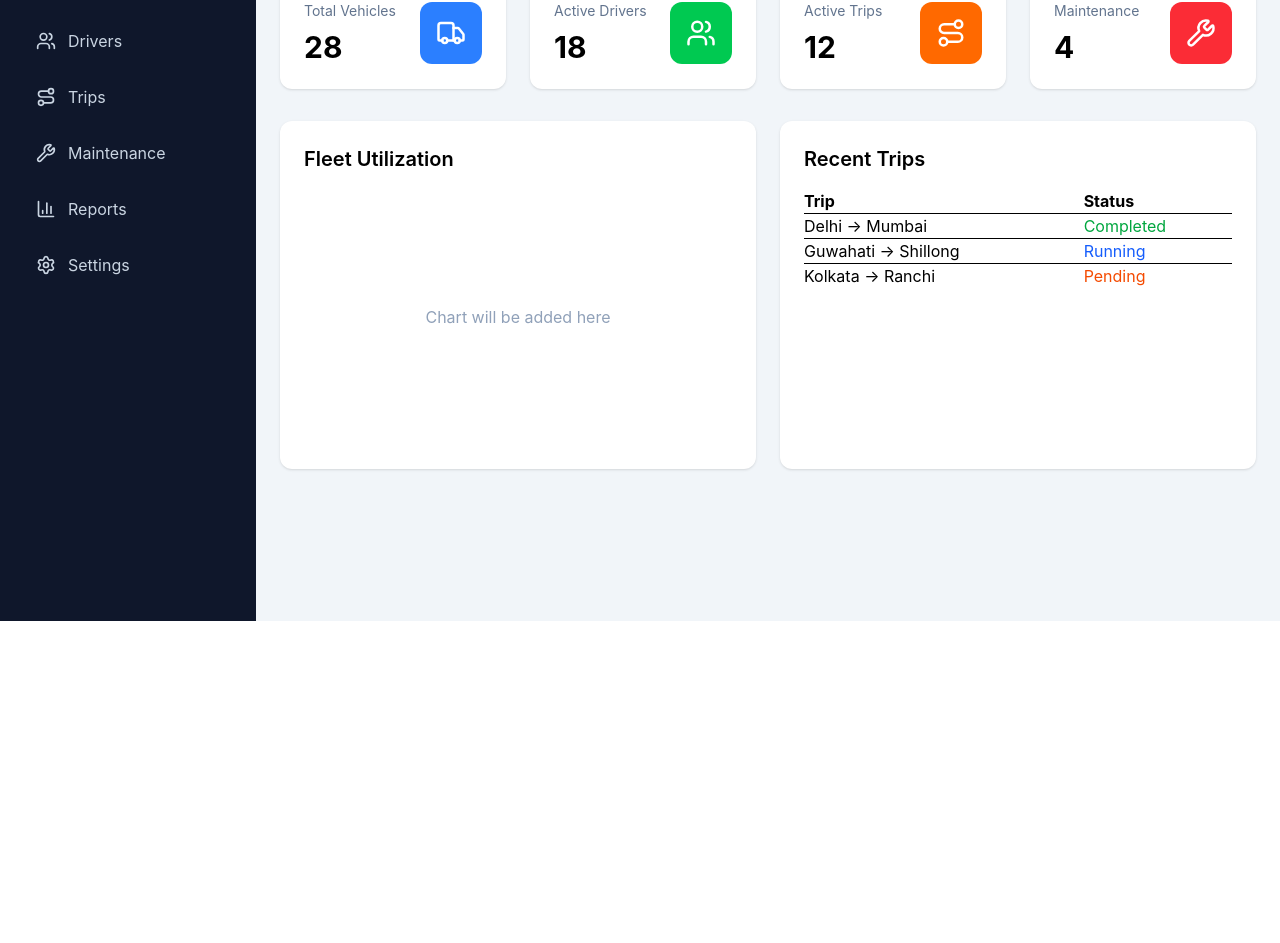
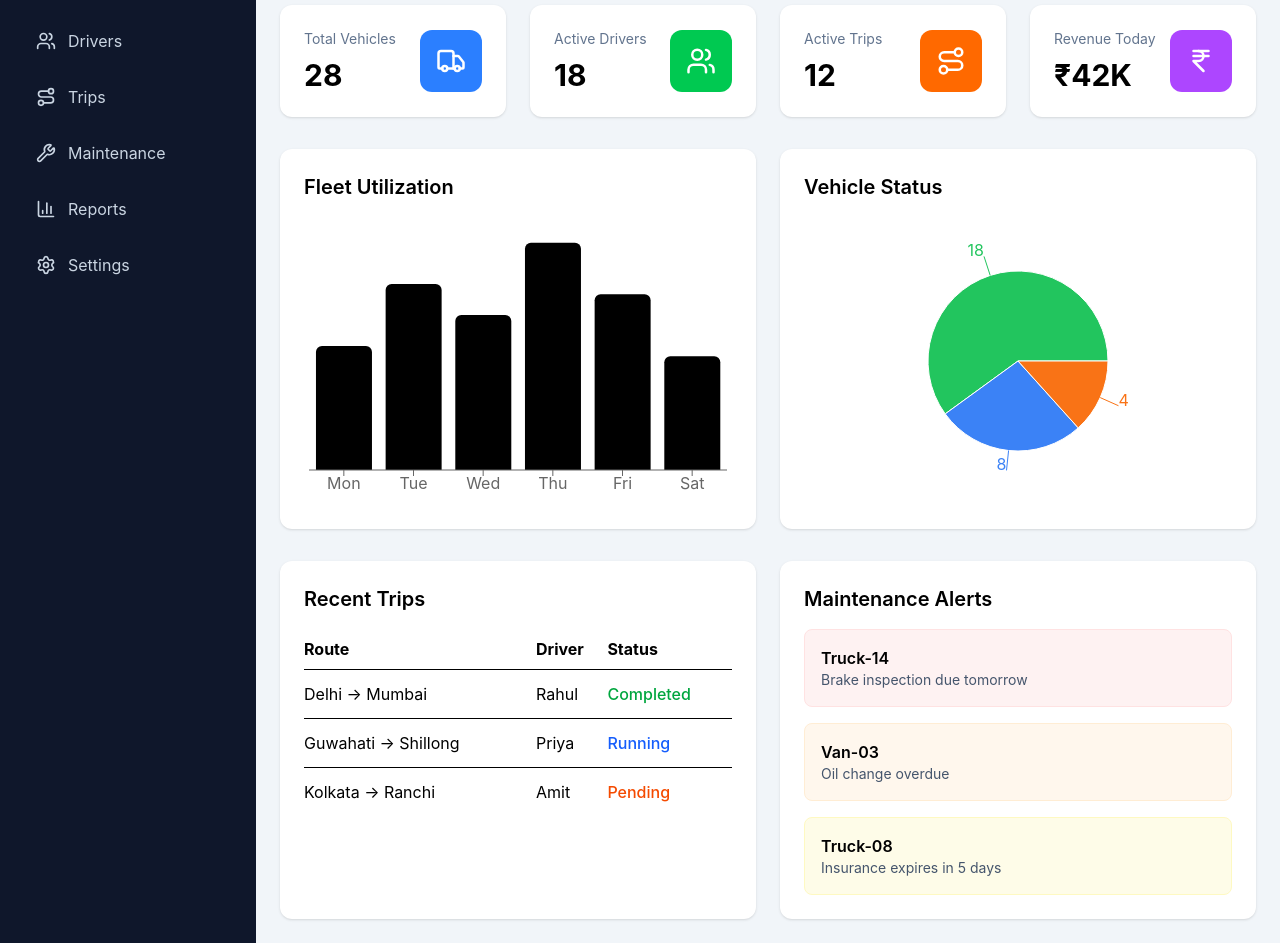
Before and after one commit to senguptasiddhartha/transitops-odoo-hackathon-2026, a React (Vite) app: page / in a window 1280 px wide. Shown: the part 179-1122 px from the top of the page. Before the commit the page ends 800 px from the top, so only its background shows below. Built offline with nearby package versions, Linux system fonts and the light colour scheme.

Commit message:
fleet chart updated

```diff
--- a/src/pages/dashboard/Dashboard.tsx
+++ b/src/pages/dashboard/Dashboard.tsx
@@ -3,7 +3,19 @@ import {
   Users,
   Route,
   Wrench,
+  IndianRupee,
 } from "lucide-react";
+
+import {
+  ResponsiveContainer,
+  BarChart,
+  Bar,
+  XAxis,
+  Tooltip,
+  PieChart,
+  Pie,
+  Cell,
+} from "recharts";
 
 const cards = [
   {
@@ -25,19 +37,45 @@ const cards = [
     color: "bg-orange-500",
   },
   {
-    title: "Maintenance",
-    value: 4,
-    icon: Wrench,
-    color: "bg-red-500",
+    title: "Revenue Today",
+    value: "₹42K",
+    icon: IndianRupee,
+    color: "bg-purple-500",
   },
 ];
+
+const fleetData = [
+  { day: "Mon", trips: 12 },
+  { day: "Tue", trips: 18 },
+  { day: "Wed", trips: 15 },
+  { day: "Thu", trips: 22 },
+  { day: "Fri", trips: 17 },
+  { day: "Sat", trips: 11 },
+];
+
+const statusData = [
+  { name: "Available", value: 18 },
+  { name: "On Trip", value: 8 },
+  { name: "Maintenance", value: 4 },
+];
+
+const COLORS = ["#22c55e", "#3b82f6", "#f97316"];
 
 export default function Dashboard() {
   return (
     <div className="space-y-8">
-      <h1 className="text-3xl font-bold text-slate-800">
-        Dashboard
-      </h1>
+
+      <div className="flex items-center justify-between">
+        <div>
+          <h1 className="text-3xl font-bold text-slate-800">
+            Dashboard
+          </h1>
+
+          <p className="text-slate-500 mt-1">
+            Welcome to TransitOps Fleet Management
+          </p>
+        </div>
+      </div>
 
       <div className="grid gap-6 md:grid-cols-2 xl:grid-cols-4">
         {cards.map((card) => {
@@ -46,7 +84,7 @@ export default function Dashboard() {
           return (
             <div
               key={card.title}
-              className="rounded-xl bg-white shadow p-6 flex justify-between items-center"
+              className="rounded-xl bg-white shadow p-6 flex justify-between items-center hover:shadow-lg transition"
             >
               <div>
                 <p className="text-slate-500 text-sm">
@@ -68,49 +106,184 @@ export default function Dashboard() {
         })}
       </div>
 
-      <div className="grid xl:grid-cols-2 gap-6">
+      <div className="grid gap-6 xl:grid-cols-2">
+
         <div className="rounded-xl bg-white shadow p-6">
+
           <h2 className="text-xl font-semibold mb-4">
             Fleet Utilization
           </h2>
 
-          <div className="h-64 flex items-center justify-center text-slate-400">
-            Chart will be added here
+          <div className="h-72">
+
+            <ResponsiveContainer width="100%" height="100%">
+              <BarChart data={fleetData}>
+                <XAxis dataKey="day" />
+                <Tooltip />
+                <Bar dataKey="trips" radius={[6,6,0,0]} />
+              </BarChart>
+            </ResponsiveContainer>
+
           </div>
+
         </div>
 
         <div className="rounded-xl bg-white shadow p-6">
+
+          <h2 className="text-xl font-semibold mb-4">
+            Vehicle Status
+          </h2>
+
+          <div className="h-72">
+
+            <ResponsiveContainer width="100%" height="100%">
+              <PieChart>
+
+                <Pie
+                  data={statusData}
+                  dataKey="value"
+                  outerRadius={90}
+                  label
+                >
+                  {statusData.map((entry,index)=>(
+                    <Cell
+                      key={index}
+                      fill={COLORS[index]}
+                    />
+                  ))}
+                </Pie>
+
+                <Tooltip/>
+
+              </PieChart>
+            </ResponsiveContainer>
+
+          </div>
+
+        </div>
+
+      </div>
+
+      <div className="grid gap-6 xl:grid-cols-2">
+
+        <div className="rounded-xl bg-white shadow p-6">
+
           <h2 className="text-xl font-semibold mb-4">
             Recent Trips
           </h2>
 
           <table className="w-full">
-            <thead>
-              <tr className="text-left border-b">
-                <th>Trip</th>
-                <th>Status</th>
+
+            <thead className="border-b">
+
+              <tr>
+
+                <th className="text-left py-2">
+                  Route
+                </th>
+
+                <th className="text-left">
+                  Driver
+                </th>
+
+                <th className="text-left">
+                  Status
+                </th>
+
               </tr>
+
             </thead>
 
             <tbody>
+
               <tr className="border-b">
-                <td>Delhi → Mumbai</td>
-                <td className="text-green-600">Completed</td>
+                <td className="py-3">
+                  Delhi → Mumbai
+                </td>
+
+                <td>Rahul</td>
+
+                <td className="text-green-600 font-medium">
+                  Completed
+                </td>
               </tr>
 
               <tr className="border-b">
-                <td>Guwahati → Shillong</td>
-                <td className="text-blue-600">Running</td>
+                <td className="py-3">
+                  Guwahati → Shillong
+                </td>
+
+                <td>Priya</td>
+
+                <td className="text-blue-600 font-medium">
+                  Running
+                </td>
               </tr>
 
               <tr>
-                <td>Kolkata → Ranchi</td>
-                <td className="text-orange-600">Pending</td>
+
+                <td className="py-3">
+                  Kolkata → Ranchi
+                </td>
+
+                <td>Amit</td>
+
+                <td className="text-orange-600 font-medium">
+                  Pending
+                </td>
+
               </tr>
+
             </tbody>
+
           </table>
+
         </div>
+
+        <div className="rounded-xl bg-white shadow p-6">
+
+          <h2 className="text-xl font-semibold mb-4">
+            Maintenance Alerts
+          </h2>
+
+          <div className="space-y-4">
+
+            <div className="rounded-lg bg-red-50 p-4 border border-red-100">
+              <h3 className="font-semibold">
+                Truck-14
+              </h3>
+
+              <p className="text-sm text-slate-600">
+                Brake inspection due tomorrow
+              </p>
+            </div>
+
+            <div className="rounded-lg bg-orange-50 p-4 border border-orange-100">
+              <h3 className="font-semibold">
+                Van-03
+              </h3>
+
+              <p className="text-sm text-slate-600">
+                Oil change overdue
+              </p>
+            </div>
+
+            <div className="rounded-lg bg-yellow-50 p-4 border border-yellow-100">
+              <h3 className="font-semibold">
+                Truck-08
+              </h3>
+
+              <p className="text-sm text-slate-600">
+                Insurance expires in 5 days
+              </p>
+            </div>
+
+          </div>
+
+        </div>
+
       </div>
+
     </div>
   );
 }
```
